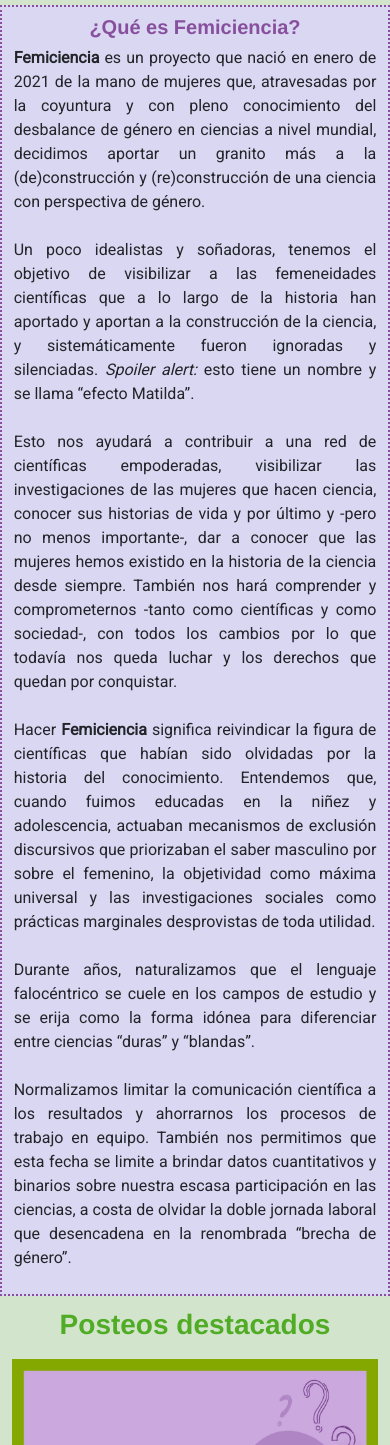
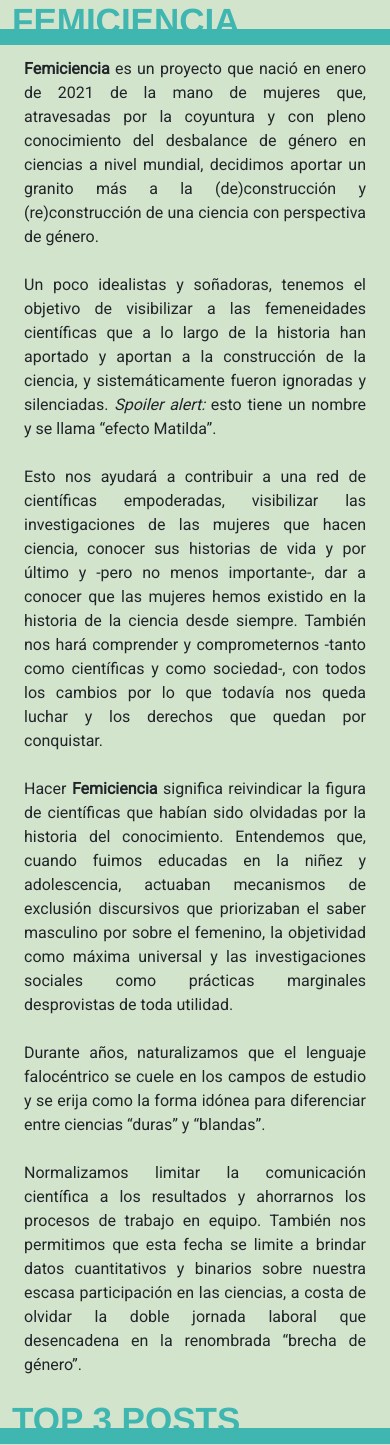
Before and after one commit to MFlorenciaNS/desafiofinal-coderhouse, a website: page index.html in a window 390 px wide. Shown: the part 155-1600 px from the top of the page. Drawn offline with nearby package versions, Linux system fonts and the light colour scheme.

Commit message:
cambios en el diseño del index

```diff
--- a/index.html
+++ b/index.html
@@ -73,10 +73,14 @@
     <!--Inicio main-->
     <main>
         <!--Inicio sección texto descriptivo-->
-        <section class="index-section container">
+        <section class="index-section">
 
-            <div class="index-div">
-                <h1 class="index-heading">¿Qué es Femiciencia?</h1>
+            <div class="index-div1 container-fluid">
+                <h1 class="heading-t1">FEMICIENCIA</h1>
+            </div>
+            <div class="index-div2 container-fluid">
+                <div class="container">
+
                     <p class="index-text"><strong>Femiciencia</strong> es un proyecto que nació en enero de 2021 de la mano de mujeres que, atravesadas por la coyuntura y con pleno conocimiento del desbalance de género en ciencias a nivel mundial, decidimos aportar un granito más a la (de)construcción y (re)construcción de una ciencia con perspectiva de género.<br><br>
                     Un poco idealistas y soñadoras, tenemos el objetivo de visibilizar a las femeneidades científicas que a lo largo de la historia han aportado y aportan a la construcción de la ciencia, y sistemáticamente fueron ignoradas y silenciadas. <i>Spoiler alert:</i> esto tiene un nombre y se llama “efecto Matilda”.<br><br>
 
@@ -84,15 +88,20 @@
                     Hacer <strong>Femiciencia</strong> significa reivindicar la figura de científicas que habían sido olvidadas por la historia del conocimiento. Entendemos que, cuando fuimos educadas en la niñez y adolescencia, actuaban mecanismos de exclusión discursivos que priorizaban el saber masculino por sobre el femenino, la objetividad como máxima universal y las investigaciones sociales como prácticas marginales desprovistas de toda utilidad. <br><br>
                     Durante años, naturalizamos que el lenguaje falocéntrico se cuele en los campos de estudio y se erija como la forma idónea para diferenciar entre ciencias “duras” y “blandas”. <br><br>
                     Normalizamos limitar la comunicación científica a los resultados y ahorrarnos los procesos de trabajo en equipo. También nos permitimos que esta fecha se limite a brindar datos cuantitativos y binarios sobre nuestra escasa participación en las ciencias, a costa de olvidar la doble jornada laboral que desencadena en la renombrada “brecha de género”.</p>
-
                 </div>
-
+            </div>
         </section>
         <!--Fin sección texto descriptivo-->
 
         <!--Inicio seccion posts destacados-->
-        <section class="container index-post-images">
-            <h2 class="posts-heading-2">Posteos destacados</h2>
+        <section>
+            <div class="index-post-images">
+                <div class="container-fluid post-div1">
+                    <h2 class="heading-t1">TOP 3 POSTS</h2>
+                </div>
+            </div>
+            <div class="container-fluid post-div2">
+                <div class="container index-post-images">
                     <div class="row row-post">
                         <div class="col-lg-4 col-md-4 col-sm-12">
                             <a href="https://www.instagram.com/p/CNvgNy3BuJe/" target="_blank" class="post-image-a"><img src="media/impostor.jpg" alt="síndrome del impostor" class="post-image"></a>
@@ -104,7 +113,8 @@
                             <a href="https://www.instagram.com/p/CPeO5xohlYp/" target="_blank" class="post-image-a"><img src="media/dorothy.jpg" alt="Dorothy Crowfoot Hodgkin" class="post-image"></a>
                         </div>
                     </div>
-
+                </div>
+            </div>
         </section>
         <!--Fin seccion posts destacados-->
 
--- a/scss/base/_generales.scss
+++ b/scss/base/_generales.scss
@@ -12,7 +12,7 @@
     font-size: 15px;
 }
 
-.newsletters-heading, .podcast-heading, .integrantes-heading, .contacto-heading, .heading-post, .index-heading{
+.newsletters-heading, .podcast-heading, .integrantes-heading, .contacto-heading, .heading-post {
     font-family: $font-heading;
     color: $color-violet-femi;
     font-size: 32px;
@@ -20,31 +20,34 @@
     margin-bottom: 2%
 }
 
+.heading-t1 {
+    font-weight: bolder;
+    color: $color-green-femi;
+    font-size: 60px;
+    line-height: 0;
+    font-family: $font-heading;
+}
 .newsletters-heading-2, .integrantes-heading-2{
     font-family: $font-heading;
     font-size: 28px;
     color: $color-green-yellow-femi;
 }
 
-.posts-heading-2 {
-    font-family: $font-heading;
-    font-size: 28px;
-    color: $color-green-yellow-femi;
-    text-align: center;
-    margin-bottom: 2%;
-}
+p::selection, strong::selection, i::selection, br::selection,h1::selection, h2::selection, .heart::selection, a::selection{
+    background-color: #874F9D;
+    color: #D9D7F1;
+  }
 
-/*General media queries*/
+  /*General media queries*/
 /*Main headings & texts size: mobile*/
 @media screen and (max-width: 480px){
-    .newsletters-heading, .podcast-heading, .integrantes-heading, .contacto-heading, .heading-post, .index-heading {
+    .newsletters-heading, .podcast-heading, .integrantes-heading, .contacto-heading {
         font-size: 25px;
         text-align: center;
     }
-    .index-heading {
-        font-size: 20px;
-        margin-bottom: 2%;
-        text-align: center;
+
+    .heading-t1{
+        font-size: 35px;
     }
 
     .index-text{
@@ -64,17 +67,16 @@
 
 /*Main headings & texts size: tablet*/
 @media screen and (min-width: 481px) and (max-width: 980px){
-    .newsletters-heading, .podcast-heading, .integrantes-heading, .contacto-heading, .heading-post, .index-heading {
+    .newsletters-heading, .podcast-heading, .integrantes-heading, .contacto-heading, .heading-post {
         font-size: 25px;
         text-align: center;
     }
-    .index-heading {
-        font-size: 25px;
-        margin-bottom: 2%;
-        text-align: center;
-    }
+
     .newsletters-heading-2, .integrantes-heading-2{
         font-size: 25px;
+    }
+    .heading-t1{
+        font-size: 45px;
     }
 }
 
--- a/scss/components/_index.scss
+++ b/scss/components/_index.scss
@@ -2,21 +2,38 @@
 
 main{
     .index-section{
-        background-color: $color-lilac-background;
-        padding: 2% 3% 2% 3%;
         margin-bottom: 3%;
-        border: 2px dotted $color-violet-femi;
-        .index-div{
-            .index-heading {
-                margin-bottom: 2%;
-                text-align: center;
+
+        .index-div1{
+            display: flex;
+            align-items: baseline;
+            margin-top: 1em;
+            border-bottom: 1em solid $color-green-femi;
+            @media screen and (max-width: 980px) {
+                margin-top: 1em;
             }
             .index-text {
                 text-align: justify ;
             }
         }
+        .index-div2{
+            margin-top: 0;
+            padding-top: 3%;
+            padding-bottom: 3%;
+        }
     }
     .index-post-images {
+        .post-div1{
+            display: flex;
+            align-items: baseline;
+            margin-top: 1em;
+            border-bottom: 1em solid $color-green-femi;
+        }
+    }
+    .post-div2{
+        padding-top: 3%;
+        padding-bottom: 3%;
+
         .row-post{
             div {
                 .post-image-a {
```
Also changed, not shown: css/style.css, 1 other file. Lines whose indentation alone changed are shown as unchanged.
